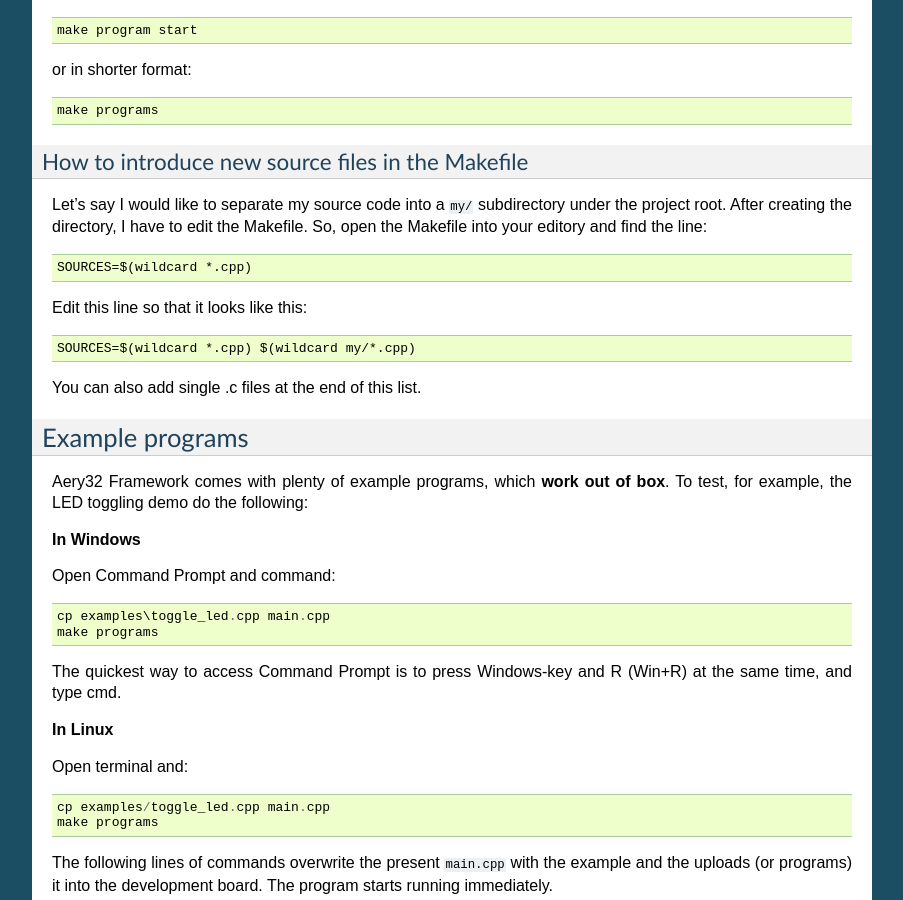
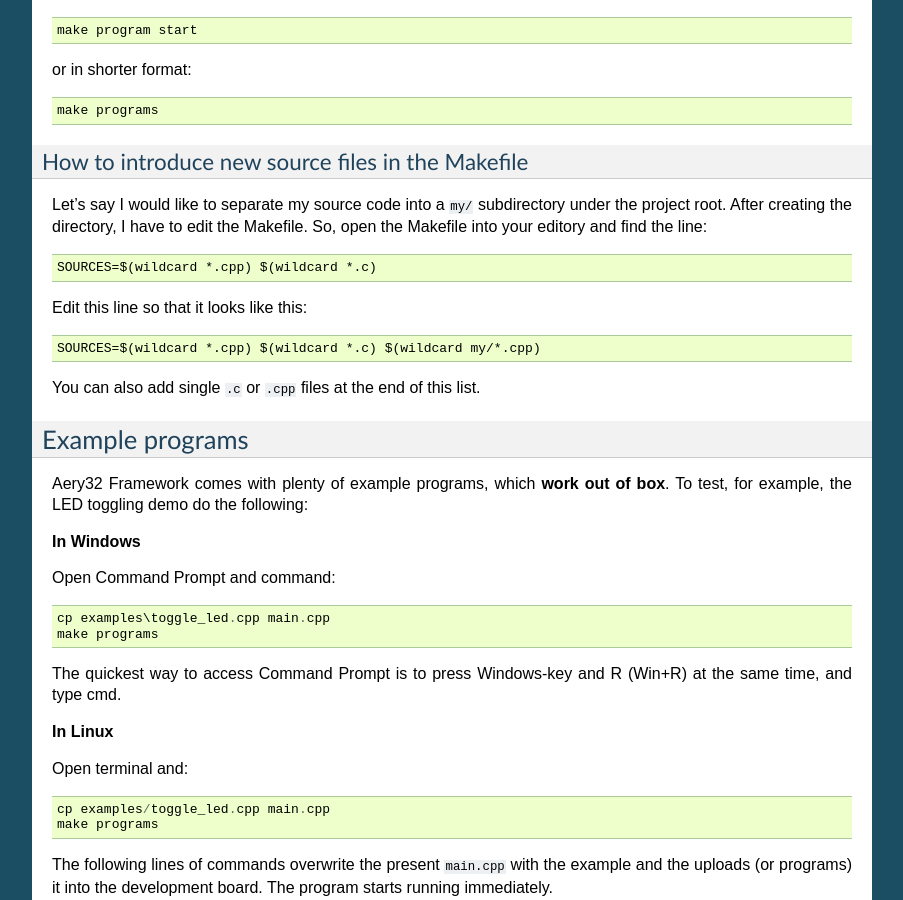
Before and after one commit to aery32/aery32-refguide, a Sphinx documentation site: the page built from source/project_structure.rst, in a window 1280 px wide and 900 px high, scrolled down 1800 px. Shown: the whole window, without its empty margins (198-1101 px from the left). Built offline with Sphinx 7.4.7, drawn with Linux system fonts in a browser that asks for light colours.

Commit message:
Update project structure

```diff
--- a/source/project_structure.rst
+++ b/source/project_structure.rst
@@ -97,13 +97,13 @@
 
 Let's say I would like to separate my source code into a ``my/`` subdirectory under the project root. After creating the directory, I have to edit the Makefile. So, open the Makefile into your editory and find the line::
 
-    SOURCES=$(wildcard *.cpp)
+    SOURCES=$(wildcard *.cpp) $(wildcard *.c)
 
 Edit this line so that it looks like this::
 
-    SOURCES=$(wildcard *.cpp) $(wildcard my/*.cpp)
+    SOURCES=$(wildcard *.cpp) $(wildcard *.c) $(wildcard my/*.cpp)
 
-You can also add single .c files at the end of this list.
+You can also add single ``.c`` or ``.cpp`` files at the end of this list.
 
 Example programs
 ----------------
```
